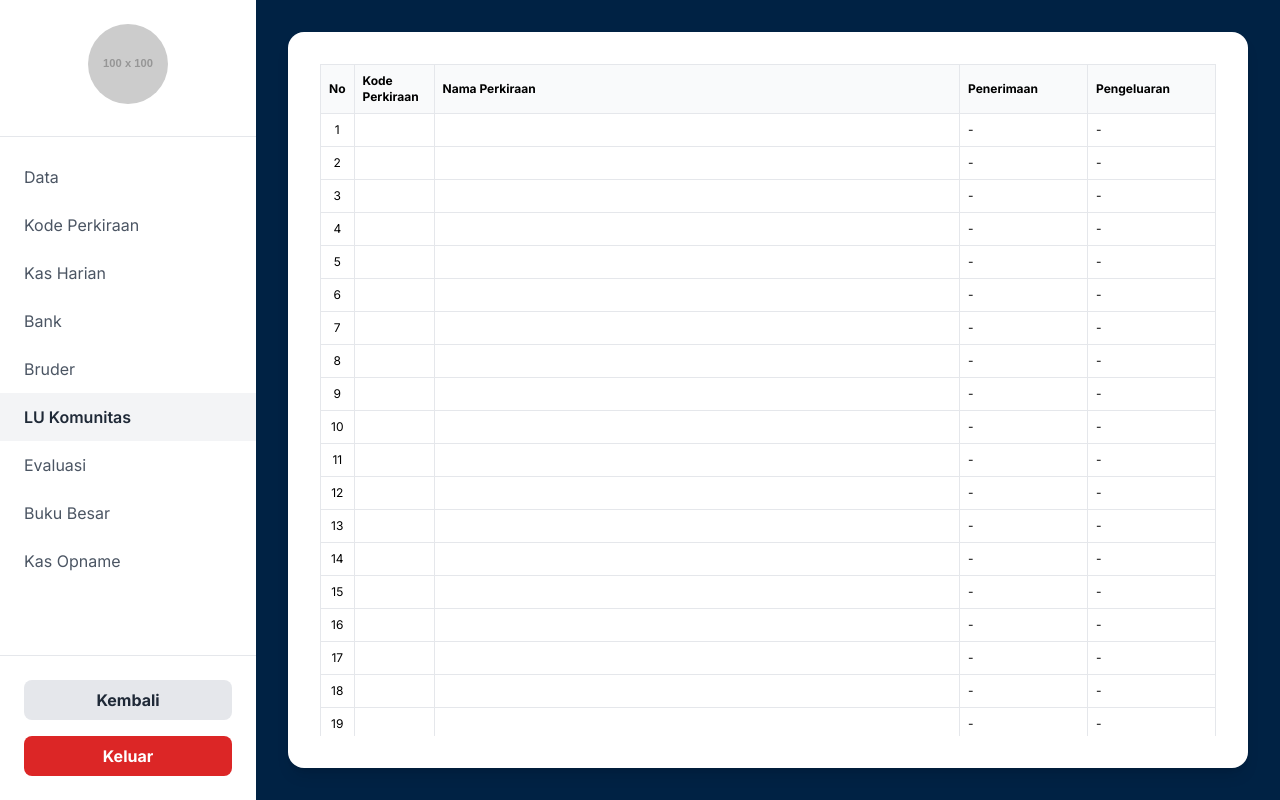
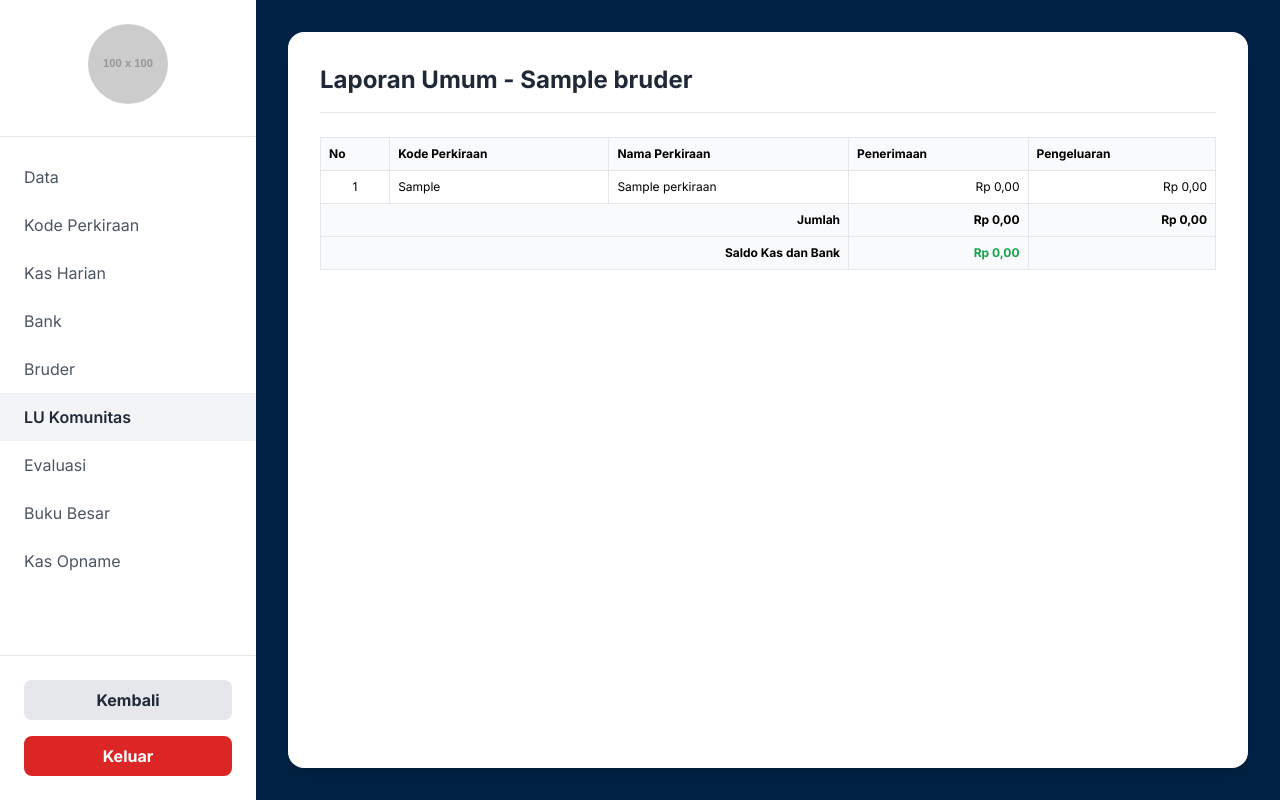
Before and after one commit to Novan-lin/ibd, a PHP site: page /lu_komunitas.php in a window 1280 px wide. Run offline with PHP 8.4, Linux system fonts and the light colour scheme; the visitor is signed in with stand-in values (Sample User, id 1); tables that the repository leaves empty or names only in its code hold one stand-in row (values such as "Sample post"); grey boxes labelled with a size stand in for pictures from a placeholder-image service; some libraries are stand-ins or nearby versions.

Commit message:
Update New Code

```diff
--- a/kode_perkiraan.php
+++ b/kode_perkiraan.php
@@ -62,7 +62,7 @@ if (isset($_GET['action']) && $_GET['action'] === 'logout') {
                 <a href="anggaran.php?id=<?php echo $bruder_id; ?>" class="sidebar-link flex items-center px-6 py-3 text-gray-600 hover:bg-gray-100 transition">Data</a>
                 <a href="kode_perkiraan.php?id=<?php echo $bruder_id; ?>" class="sidebar-link active bg-gray-100 font-semibold flex items-center px-6 py-3 text-gray-800 transition">Kode Perkiraan</a>
                 <a href="kas_harian.php?id=<?php echo $bruder_id; ?>" class="sidebar-link flex items-center px-6 py-3 text-gray-600 hover:bg-gray-100 transition">Kas Harian</a>
-                <a href="#" class="sidebar-link flex items-center px-6 py-3 text-gray-600 hover:bg-gray-100 transition">Bank</a>
+                <a href="bank.php" class="sidebar-link flex items-center px-6 py-3 text-gray-600 hover:bg-gray-100 transition">Bank</a>
                 <a href="#" class="sidebar-link flex items-center px-6 py-3 text-gray-600 hover:bg-gray-100 transition">Bruder</a>
                 <a href="#" class="sidebar-link flex items-center px-6 py-3 text-gray-600 hover:bg-gray-100 transition">LU Komunitas</a>
                 <a href="#" class="sidebar-link flex items-center px-6 py-3 text-gray-600 hover:bg-gray-100 transition">Evaluasi</a>
--- a/lu_komunitas.php
+++ b/lu_komunitas.php
@@ -11,33 +11,70 @@ if (!isset($_SESSION['loggedin']) || $_SESSION['loggedin'] !== true) {
     exit;
 }
 
-// --- 2. Koneksi Database & Ambil Data Bruder ---
+// --- 2. Koneksi Database & Ambil Data ---
 $conn = new mysqli('localhost', 'root', '', 'db_fic_bruderan');
 if ($conn->connect_error) {
     die("Koneksi gagal: " . $conn->connect_error);
 }
 
-// Ganti logika ambil ID bruder lama dengan yang lebih robust:
-$bruder_id = (isset($_GET['id']) && is_numeric($_GET['id'])) ? intval($_GET['id']) : (isset($_SESSION['bruder_id']) ? intval($_SESSION['bruder_id']) : 0);
-// Simpan ke session bila datang dari link dengan id (agar pilihan bertahan saat navigasi)
+// Logika baru untuk mengambil ID Bruder yang lebih kuat
+// Prioritas: 1. Ambil dari URL (?id=..), 2. Ambil dari session.
+$bruder_id = 0;
 if (isset($_GET['id']) && is_numeric($_GET['id'])) {
-    $_SESSION['bruder_id'] = $bruder_id;
+    $bruder_id = (int)$_GET['id'];
+    // Simpan ID yang baru dipilih ke dalam session untuk navigasi selanjutnya
+    $_SESSION['bruder_id_terpilih'] = $bruder_id;
+} elseif (isset($_SESSION['bruder_id_terpilih'])) {
+    // Jika tidak ada ID di URL, gunakan yang terakhir disimpan di session
+    $bruder_id = (int)$_SESSION['bruder_id_terpilih'];
 }
-$bruder_name = '...';
+
+
+$bruder_name = 'Pilih Bruder Dahulu';
 $nomor_bruder = '-';
 
+$laporan_data = [];
+$total_penerimaan = 0;
+$total_pengeluaran = 0;
+
 if ($bruder_id > 0) {
+    // Ambil Nama Bruder
     $stmt = $conn->prepare("SELECT id_bruder, nama_bruder FROM bruder WHERE id_bruder = ?");
     $stmt->bind_param("i", $bruder_id);
     $stmt->execute();
-    $result = $stmt->get_result();
-    if ($result->num_rows > 0) {
-        $bruder = $result->fetch_assoc();
+    $result_bruder_info = $stmt->get_result();
+    if ($result_bruder_info->num_rows > 0) {
+        $bruder = $result_bruder_info->fetch_assoc();
         $bruder_name = $bruder['nama_bruder'];
         $nomor_bruder = $bruder['id_bruder'];
     }
     $stmt->close();
+
+    // Ambil Data Laporan Umum (LU)
+    $stmt_lu = $conn->prepare(
+       "SELECT
+            kp.kode_perkiraan,
+            kp.nama_akun,
+            SUM(t.nominal_penerimaan) as total_penerimaan,
+            SUM(t.nominal_pengeluaran) as total_pengeluaran
+        FROM transaksi t
+        JOIN kode_perkiraan kp ON t.id_perkiraan = kp.id_perkiraan
+        WHERE t.id_bruder = ?
+        GROUP BY kp.id_perkiraan
+        ORDER BY kp.kode_perkiraan ASC"
+    );
+    $stmt_lu->bind_param("i", $bruder_id);
+    $stmt_lu->execute();
+    $laporan_result = $stmt_lu->get_result();
+
+    while ($row = $laporan_result->fetch_assoc()) {
+        $laporan_data[] = $row;
+        $total_penerimaan += $row['total_penerimaan'];
+        $total_pengeluaran += $row['total_pengeluaran'];
     }
+    $stmt_lu->close();
+}
+
 
 // --- 3. Logika Logout ---
 if (isset($_GET['action']) && $_GET['action'] === 'logout') {
@@ -54,17 +91,13 @@ if (isset($_GET['action']) && $_GET['action'] === 'logout') {
     <meta charset="UTF-8">
     <meta name="viewport" content="width=device-width, initial-scale=1.0">
     <title>LU Komunitas - <?php echo htmlspecialchars($bruder_name); ?></title>
-    <!-- Load Tailwind CSS -->
     <script src="https://cdn.tailwindcss.com"></script>
     <style>
         body { font-family: 'Inter', sans-serif; }
         .sidebar-link.active { background-color: #F3F4F6; font-weight: 600; }
-        th, td { padding: 0.5rem; border: 1px solid #E5E7EB; }
+        th, td { padding: 0.5rem; border: 1px solid #E5E7EB; text-align: left; }
         th { background-color: #F9FAFB; }
     </style>
-    <!-- Load Google Font Inter -->
-    <link rel="preconnect" href="https://fonts.googleapis.com">
-    <link rel="preconnect" href="https://fonts.gstatic.com" crossorigin>
     <link href="https://fonts.googleapis.com/css2?family=Inter:wght@400;500;600;700&display=swap" rel="stylesheet">
 </head>
 <body class="bg-[#002244]">
@@ -81,12 +114,12 @@ if (isset($_GET['action']) && $_GET['action'] === 'logout') {
                 <a href="bank.php?id=<?php echo $bruder_id; ?>" class="sidebar-link flex items-center px-6 py-3 text-gray-600 hover:bg-gray-100 transition">Bank</a>
                 <a href="bruder.php?id=<?php echo $bruder_id; ?>" class="sidebar-link flex items-center px-6 py-3 text-gray-600 hover:bg-gray-100 transition">Bruder</a>
                 <a href="lu_komunitas.php?id=<?php echo $bruder_id; ?>" class="sidebar-link active flex items-center px-6 py-3 text-gray-800 transition">LU Komunitas</a>
-                <a href="evaluasi.php?id=<?php echo $bruder_id; ?>" class="sidebar-link flex items-center px-6 py-3 text-gray-600 hover:bg-gray-100 transition">Evaluasi</a>
+                <a href="#" class="sidebar-link flex items-center px-6 py-3 text-gray-600 hover:bg-gray-100 transition">Evaluasi</a>
                 <a href="#" class="sidebar-link flex items-center px-6 py-3 text-gray-600 hover:bg-gray-100 transition">Buku Besar</a>
                 <a href="#" class="sidebar-link flex items-center px-6 py-3 text-gray-600 hover:bg-gray-100 transition">Kas Opname</a>
             </nav>
             <div class="p-6 border-t">
-                 <a href="dashboard.php" class="w-full text-center mb-4 bg-gray-200 text-gray-800 font-bold py-2 px-4 rounded-lg hover:bg-gray-300 transition block">
+                 <a href="laporan.php" class="w-full text-center mb-4 bg-gray-200 text-gray-800 font-bold py-2 px-4 rounded-lg hover:bg-gray-300 transition block">
                     Kembali
                 </a>
                 <a href="lu_komunitas.php?action=logout" class="w-full text-center bg-red-600 text-white font-bold py-2 px-4 rounded-lg hover:bg-red-700 transition block">
@@ -98,43 +131,46 @@ if (isset($_GET['action']) && $_GET['action'] === 'logout') {
         <!-- Konten Utama -->
         <main class="flex-1 p-8">
             <div class="bg-white rounded-2xl shadow-lg p-8 h-full flex flex-col">
+                 <h1 class="text-2xl font-bold text-gray-800 mb-6 border-b pb-4">Laporan Umum - <?php echo htmlspecialchars($bruder_name); ?></h1>
                 <!-- Tabel LU Komunitas -->
                 <div class="flex-grow overflow-y-auto">
                     <table class="w-full text-left text-xs">
                         <thead class="sticky top-0 bg-white">
                             <tr>
-                                <th class="w-8">No</th>
-                                <th class="w-20">Kode Perkiraan</th>
+                                <th>No</th>
+                                <th>Kode Perkiraan</th>
                                 <th>Nama Perkiraan</th>
-                                <th class="w-32">Penerimaan</th>
-                                <th class="w-32">Pengeluaran</th>
+                                <th>Penerimaan</th>
+                                <th>Pengeluaran</th>
                             </tr>
                         </thead>
                         <tbody>
-                            <?php for ($i = 1; $i <= 46; $i++): ?>
+                            <?php if (!empty($laporan_data)): ?>
+                                <?php $no = 1; ?>
+                                <?php foreach ($laporan_data as $row): ?>
                                 <tr>
-                                <td class="text-center"><?php echo $i; ?></td>
-                                <td></td>
-                                <td></td>
-                                <td>-</td>
-                                <td>-</td>
+                                    <td class="text-center"><?php echo $no++; ?></td>
+                                    <td><?php echo htmlspecialchars($row['kode_perkiraan']); ?></td>
+                                    <td><?php echo htmlspecialchars($row['nama_akun']); ?></td>
+                                    <td class="text-right"><?php echo "Rp " . number_format($row['total_penerimaan'], 2, ',', '.'); ?></td>
+                                    <td class="text-right"><?php echo "Rp " . number_format($row['total_pengeluaran'], 2, ',', '.'); ?></td>
                                 </tr>
-                            <?php endfor; ?>
-                             <tr class="font-bold">
+                                <?php endforeach; ?>
+                                <tr class="font-bold bg-gray-50">
                                     <td colspan="3" class="text-right">Jumlah</td>
-                                <td></td>
+                                    <td class="text-right"><?php echo "Rp " . number_format($total_penerimaan, 2, ',', '.'); ?></td>
+                                    <td class="text-right"><?php echo "Rp " . number_format($total_pengeluaran, 2, ',', '.'); ?></td>
+                                </tr>
+                                <tr class="font-bold bg-gray-50">
+                                    <td colspan="3" class="text-right">Saldo Kas dan Bank</td>
+                                    <td class="text-right text-green-600"><?php echo "Rp " . number_format($total_penerimaan - $total_pengeluaran, 2, ',', '.'); ?></td>
                                     <td></td>
                                 </tr>
-                             <tr class="font-bold">
-                                <td colspan="3" class="text-right">Saldo Kas dan Bank</td>
-                                <td></td>
-                                <td></td>
+                            <?php else: ?>
+                                <tr>
+                                    <td colspan="5" class="text-center py-10 text-gray-500">Tidak ada data untuk ditampilkan.</td>
                                 </tr>
-                             <tr class="font-bold">
-                                <td colspan="3" class="text-right">Jumlah Semua</td>
-                                <td></td>
-                                <td></td>
-                            </tr>
+                            <?php endif; ?>
                         </tbody>
                     </table>
                 </div>
```
Also changed, not shown: anggaran.php (+18 -5 lines), bank.php (+60 -29 lines), bruder.php (+48 -40 lines). Lines whose indentation alone changed are shown as unchanged.
